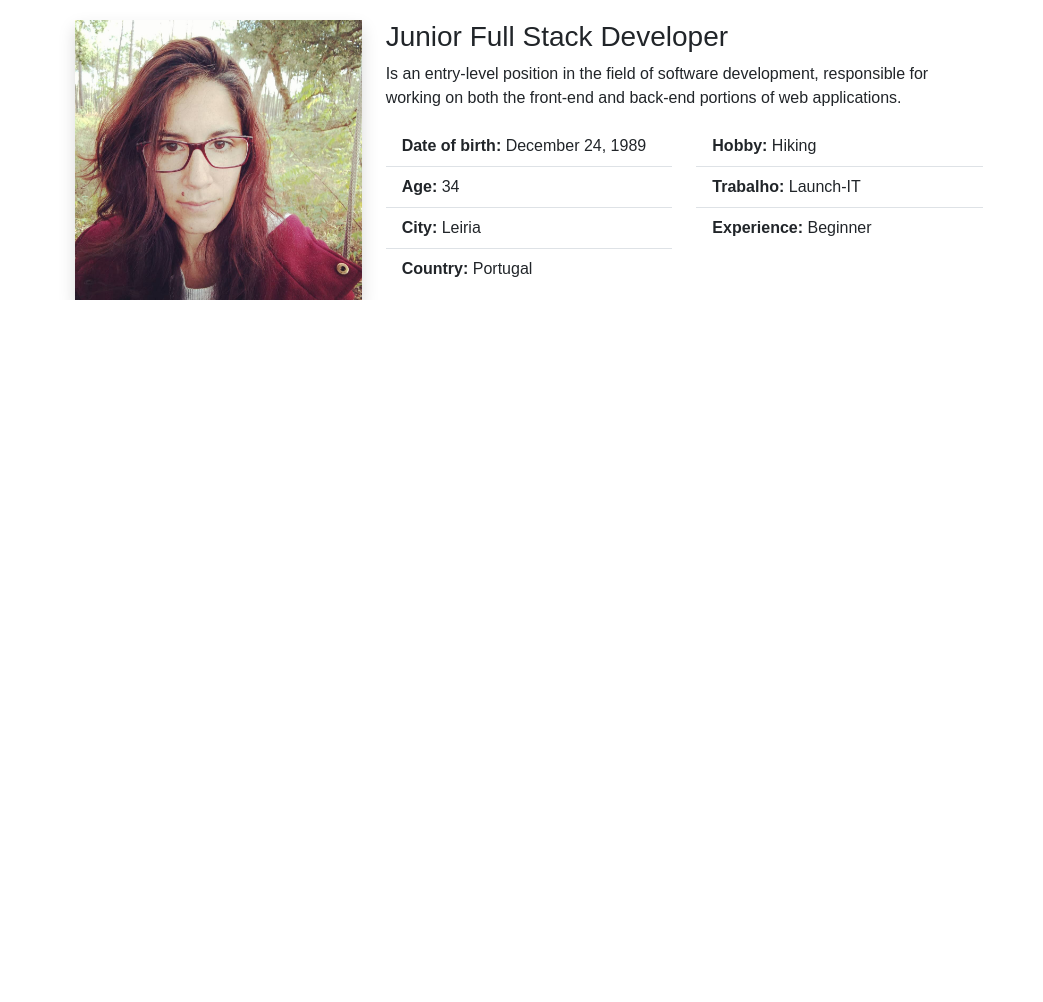
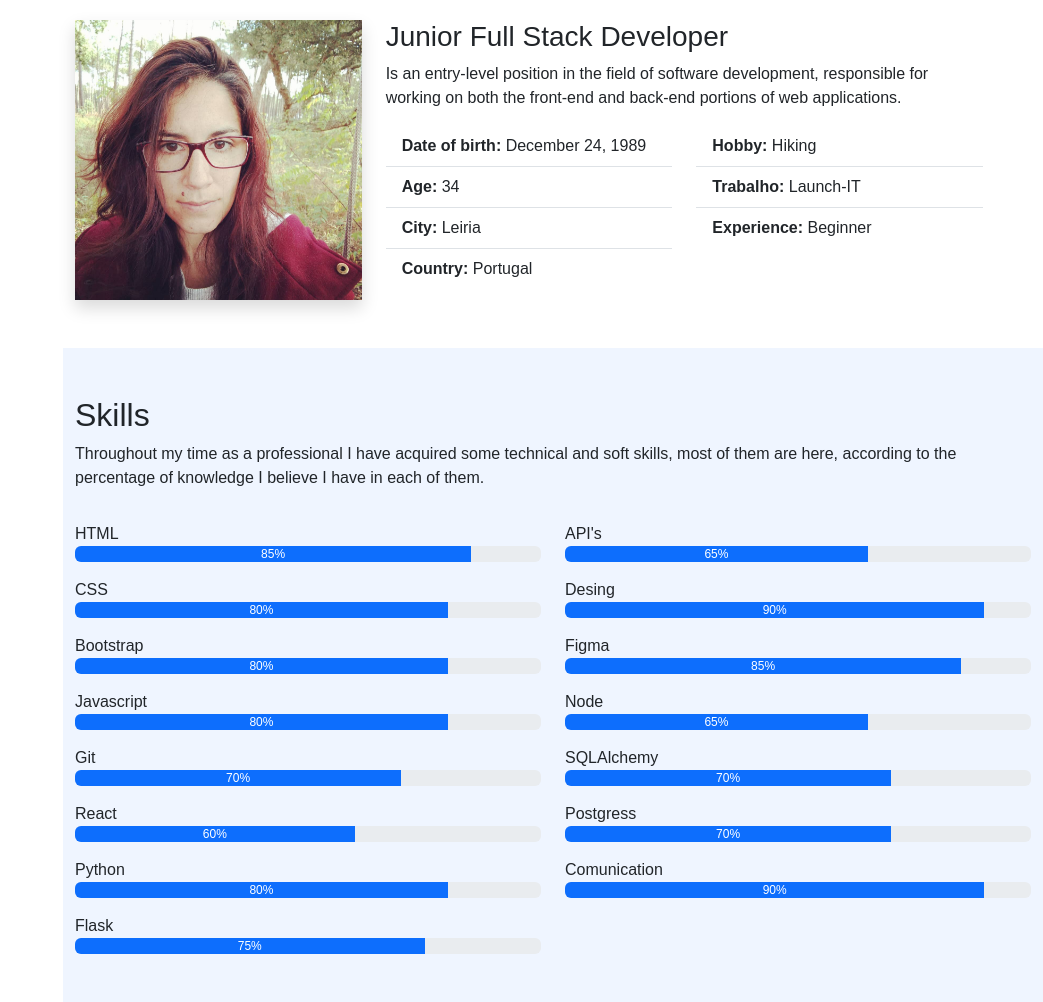
Before and after one commit to Placito/My_Portfolio, a plain HTML site: page templates/index.html in a window 1280 px wide. Shown: the part 1002-2004 px from the top of the page, without its empty margins (237-1280 px from the left). Before the commit the page ends 1302 px from the top, so only its background shows below. Drawn offline with nearby package versions, Linux system fonts and the light colour scheme.

Commit message:
add skills section

```diff
--- a/static/script.js
+++ b/static/script.js
@@ -1,4 +1,4 @@
-/* Abre e fecha menu lateral em modo mobile */
+/* Open and close side menu in mobile mode */
 const menuMobile = document.querySelector('.menu-mobile');
 const body = document.querySelector('body');
 
@@ -8,3 +8,15 @@ menuMobile.addEventListener('click', () => {
         : menuMobile.classList.replace('bi-x', 'bi-list');
     body.classList.toggle('menu-nav-active');
 });
+
+/* closes the menu when clicking on an item in responsive mode */
+const navItem = document.querySelectorAll('.nav-item');
+
+navItem.forEach(item => {
+    item.addEventListener('click', () => {
+        if (body.classList.contains('menu-nav-active')) {
+            body.classList.remove('menu-nav-active')
+            menuMobile.classList.replace('bi-x', 'bi-list');
+        }
+    })
+})
--- a/static/style.css
+++ b/static/style.css
@@ -160,3 +160,6 @@ html, body {
 *::-webkit-scrollbar-thumb {
     background-color: #559DBC;
 }
+.section-bg {
+    background-color: #eff5ff;
+}
--- a/templates/index.html
+++ b/templates/index.html
@@ -38,7 +38,7 @@
                   <a class="nav-link" href="#about"><i class="bi bi-person"></i> About</a>
                 </li>
                 <li class="nav-item">
-                  <a class="nav-link" href="#"><i class="bi bi-list-check"></i> Skills</a>
+                  <a class="nav-link" href="#skills"><i class="bi bi-list-check"></i> Skills</a>
                 </li>
                 <li class="nav-item">
                     <a class="nav-link" href="#"><i class="bi bi-file-earmark"></i> Curriculum</a>
@@ -101,6 +101,78 @@
                 </div>
             </div>
         </section>
+        <section class="mt-5 section-bg" id="skills">
+            <div class="container pb-5">
+                <h2 class="pt-5">Skills</h2>
+                <p>Throughout my time as a professional I have acquired some technical and soft skills, most of them are here, according to the percentage of knowledge I believe I have in each of them.</p>
+                <div class="row">
+                    <div class="col-md-6">
+                        <p class="mt-3 mb-0">HTML</p>
+                        <div class="progress" role="progressbar" aria-label="Example with label" aria-valuenow="85" aria-valuemin="0" aria-valuemax="100">
+                            <div class="progress-bar" style="width: 85%">85%</div>
+                        </div>
+                        <p class="mt-3 mb-0">CSS</p>
+                        <div class="progress" role="progressbar" aria-label="Example with label" aria-valuenow="80" aria-valuemin="0" aria-valuemax="100">
+                            <div class="progress-bar" style="width: 80%">80%</div>
+                        </div>
+                        <p class="mt-3 mb-0">Bootstrap</p>
+                        <div class="progress" role="progressbar" aria-label="Example with label" aria-valuenow="80" aria-valuemin="0" aria-valuemax="100">
+                            <div class="progress-bar" style="width: 80%">80%</div>
+                        </div>
+                        <p class="mt-3 mb-0">Javascript</p>
+                        <div class="progress" role="progressbar" aria-label="Example with label" aria-valuenow="80" aria-valuemin="0" aria-valuemax="100">
+                            <div class="progress-bar" style="width: 80%">80%</div>
+                        </div>
+                        <p class="mt-3 mb-0">Git</p>
+                        <div class="progress" role="progressbar" aria-label="Example with label" aria-valuenow="70" aria-valuemin="0" aria-valuemax="100">
+                            <div class="progress-bar" style="width: 70%">70%</div>
+                        </div>
+                        <p class="mt-3 mb-0">React</p>
+                        <div class="progress" role="progressbar" aria-label="Example with label" aria-valuenow="85" aria-valuemin="0" aria-valuemax="100">
+                            <div class="progress-bar" style="width: 60%">60%</div>
+                        </div>
+                        <p class="mt-3 mb-0">Python</p>
+                        <div class="progress" role="progressbar" aria-label="Example with label" aria-valuenow="80" aria-valuemin="0" aria-valuemax="100">
+                            <div class="progress-bar" style="width: 80%">80%</div>
+                        </div>
+                        <p class="mt-3 mb-0">Flask</p>
+                        <div class="progress" role="progressbar" aria-label="Example with label" aria-valuenow="75" aria-valuemin="0" aria-valuemax="100">
+                            <div class="progress-bar" style="width: 75%">75%</div>
+                        </div>
+                    </div>
+                    <div class="col-md-6">
+                        <p class="mt-3 mb-0">API's</p>
+                        <div class="progress" role="progressbar" aria-label="Example with label" aria-valuenow="65" aria-valuemin="0" aria-valuemax="100">
+                            <div class="progress-bar" style="width: 65%">65%</div>
+                        </div>
+                        <p class="mt-3 mb-0">Desing</p>
+                        <div class="progress" role="progressbar" aria-label="Example with label" aria-valuenow="90" aria-valuemin="0" aria-valuemax="100">
+                            <div class="progress-bar" style="width: 90%">90%</div>
+                        </div>
+                        <p class="mt-3 mb-0">Figma</p>
+                        <div class="progress" role="progressbar" aria-label="Example with label" aria-valuenow="85" aria-valuemin="0" aria-valuemax="100">
+                            <div class="progress-bar" style="width: 85%">85%</div>
+                        </div>
+                        <p class="mt-3 mb-0">Node</p>
+                        <div class="progress" role="progressbar" aria-label="Example with label" aria-valuenow="65" aria-valuemin="0" aria-valuemax="100">
+                            <div class="progress-bar" style="width: 65%">65%</div>
+                        </div>
+                        <p class="mt-3 mb-0">SQLAlchemy</p>
+                        <div class="progress" role="progressbar" aria-label="Example with label" aria-valuenow="70" aria-valuemin="0" aria-valuemax="100">
+                            <div class="progress-bar" style="width: 70%">70%</div>
+                        </div>
+                        <p class="mt-3 mb-0">Postgress</p>
+                        <div class="progress" role="progressbar" aria-label="Example with label" aria-valuenow="70" aria-valuemin="0" aria-valuemax="100">
+                            <div class="progress-bar" style="width: 70%">70%</div>
+                        </div>
+                        <p class="mt-3 mb-0">Comunication</p>
+                        <div class="progress" role="progressbar" aria-label="Example with label" aria-valuenow="90" aria-valuemin="0" aria-valuemax="100">
+                            <div class="progress-bar" style="width: 90%">90%</div>
+                        </div>
+                    </div>
+                </div>
+            </div>
+        </section>
     </main>
     <script src="../static/bootstrap/js/bootstrap.bundle.min.js"></script>
     <script src="../static/script.js"></script>
```
